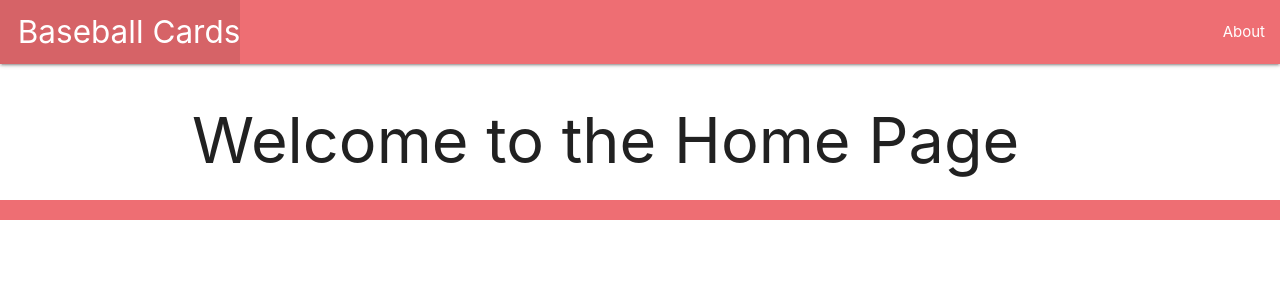
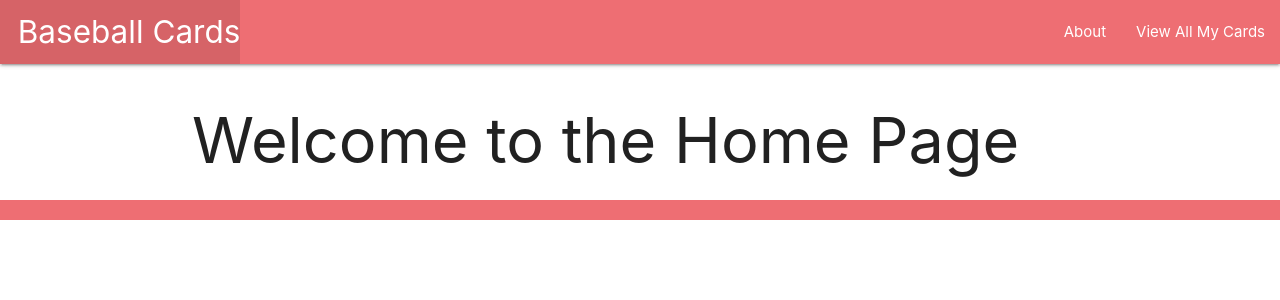
Before and after one commit to hink123/baseball_cards, a Django app: page / in a window 1280 px wide. Shown: the top 300 px of the page. Run offline with Django 3.2, Linux system fonts and the light colour scheme.

Commit message:
index page

```diff
--- a/main_app/templates/base.html
+++ b/main_app/templates/base.html
@@ -18,6 +18,7 @@
         </ul>
         <ul class="right">
           <li><a href="/about">About</a></li>
+          <li><a href="/cards">View All My Cards</a></li>
         </ul>
       </div>
     </nav>
--- /dev/null
+++ b/main_app/templates/cards/index.html
@@ -0,0 +1,6 @@
+{% extends 'base.html' %}
+{% block content %}
+
+<h1>Index Page</h1>
+
+{% endblock %}
--- a/main_app/urls.py
+++ b/main_app/urls.py
@@ -4,4 +4,5 @@ from . import views
 urlpatterns = [
     path('', views.home, name='home'),
     path('about/', views.about, name='about'),
+    path('cards/', views.cards_index, name='index'),
 ]
--- a/main_app/views.py
+++ b/main_app/views.py
@@ -8,3 +8,6 @@ def home(request):
 
 def about(request):
     return render(request, 'about.html')
+
+def cards_index(request):
+    return render(request, 'cards/index.html')
```
